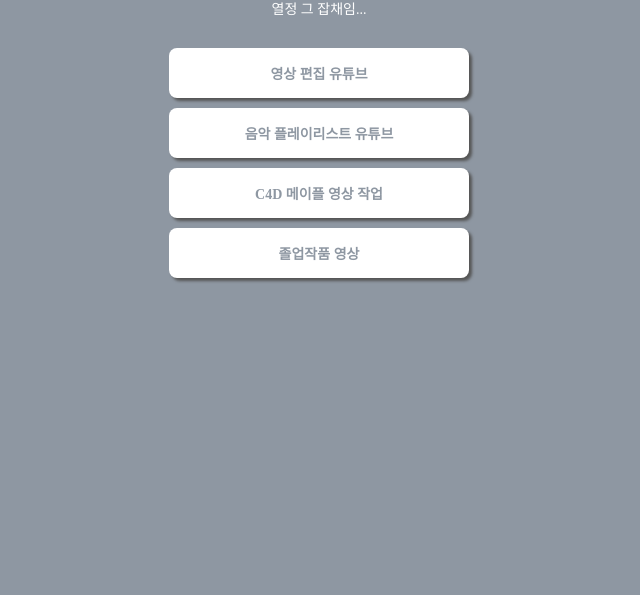
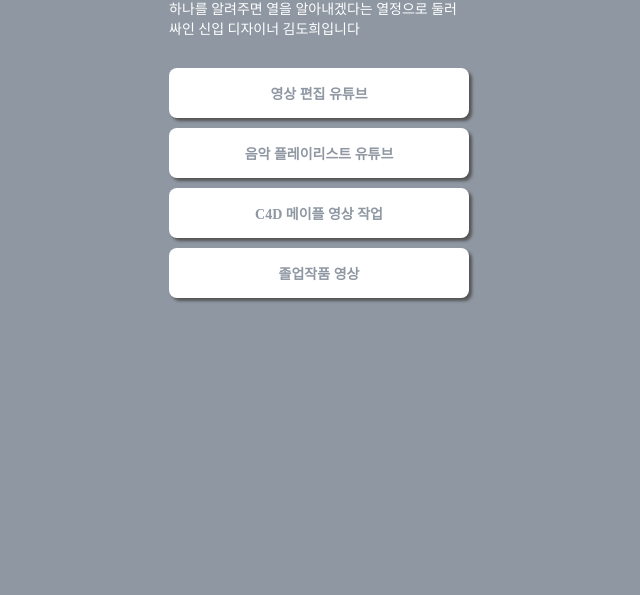
Before and after one commit to dundunkim/mypage, a plain HTML site: page index.html in a window 1280 px wide. Shown: the part 205-800 px from the top of the page, without its empty margins (321-961 px from the left). Drawn offline with Linux system fonts and the light colour scheme; a web font is replaced by a local one.

Commit message:
Update index.html

```diff
--- a/index.html
+++ b/index.html
@@ -82,7 +82,7 @@
     <div class=" wrap">
         <div class="profile"></div>
         <h1 class="main">김도희</h1>
-        <p class="sub">열정 그 잡채임...</p>
+        <p class="sub">하나를 알려주면 열을 알아내겠다는 열정으로 둘러싸인 신입 디자이너 김도희입니다</p>
         <a target="_blank" href="https://www.youtube.com/channel/UCoXIms9PEoBT5igVPkN-PeA/featured">영상 편집 유튜브</a>
         <a target="_blank" href="https://www.youtube.com/channel/UC1QmcUROUV1WWO2JuNvk-ZQ">음악 플레이리스트 유튜브
         <a target="_blank" href="http://m.site.naver.com/qrcode/view.naver?v=0WNfR">C4D 메이플 영상 작업</a>
```
